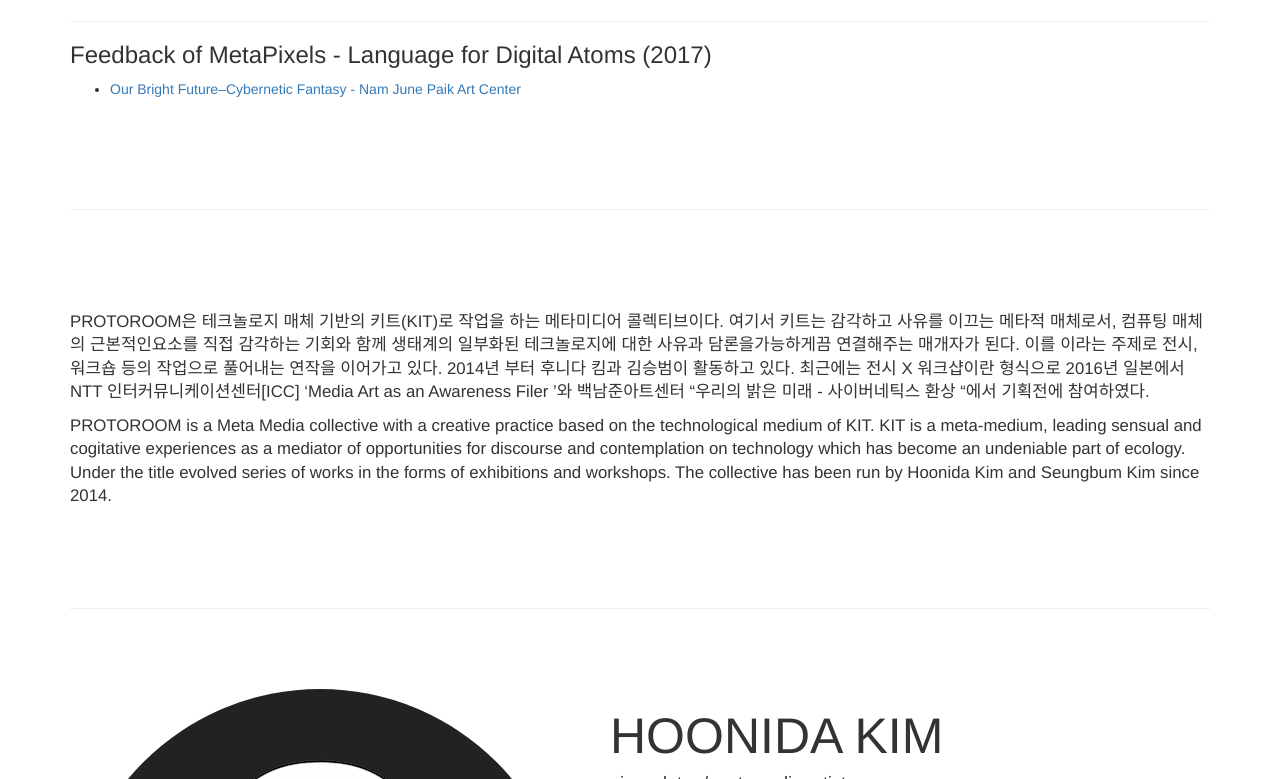
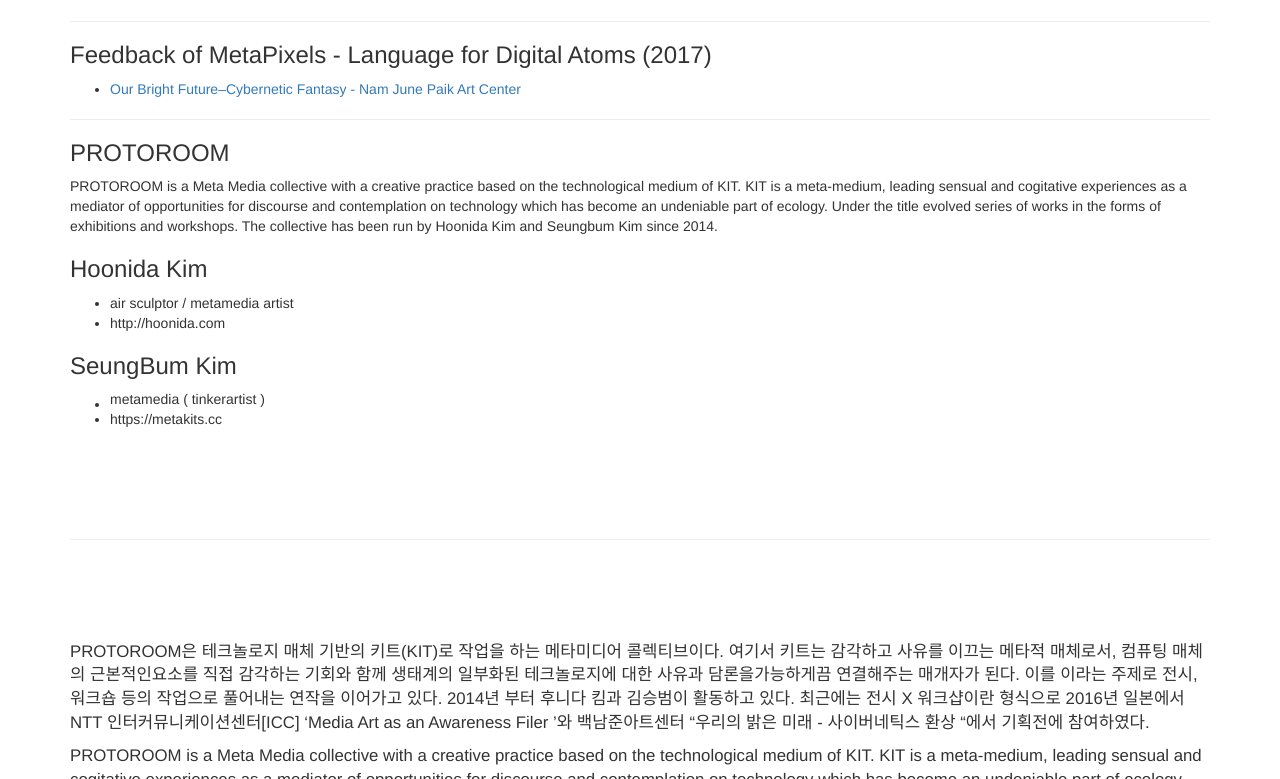
Before and after one commit to PROTOROOM/PROTOROOM, a Jekyll site: the page built from metamedia_series/index.html, in a window 1280 px wide and 900 px high, scrolled down 438 px, cut to the strip 121-900 px from the top of the window. Built offline with Jekyll 4.4.1, drawn with Linux system fonts in a browser that asks for light colours.

Commit message:
Update metamedia_series.md

```diff
--- a/metamedia_series/metamedia_series.md
+++ b/metamedia_series/metamedia_series.md
@@ -11,3 +11,16 @@
 ----
 ### Feedback of MetaPixels - Language for Digital Atoms (2017)
  * [Our Bright Future–Cybernetic Fantasy - Nam June Paik Art Center](https://njpac-en.ggcf.kr/archives/exhibit/cybernetic-fantasy?term=10)
+
+
+----
+### PROTOROOM
+PROTOROOM is a Meta Media collective with a creative practice based on the technological medium of KIT. KIT is a meta-medium, leading sensual and cogitative experiences as a mediator of opportunities for discourse and contemplation on technology which has become an undeniable part of ecology. Under the title evolved series of works in the forms of exhibitions and workshops. The collective has been run by Hoonida Kim and Seungbum Kim since 2014.
+
+### Hoonida Kim
+ * air sculptor / metamedia artist
+ * http://hoonida.com
+
+### SeungBum Kim
+ * metamedia ( tinker | artist )
+ * https://metakits.cc
```
